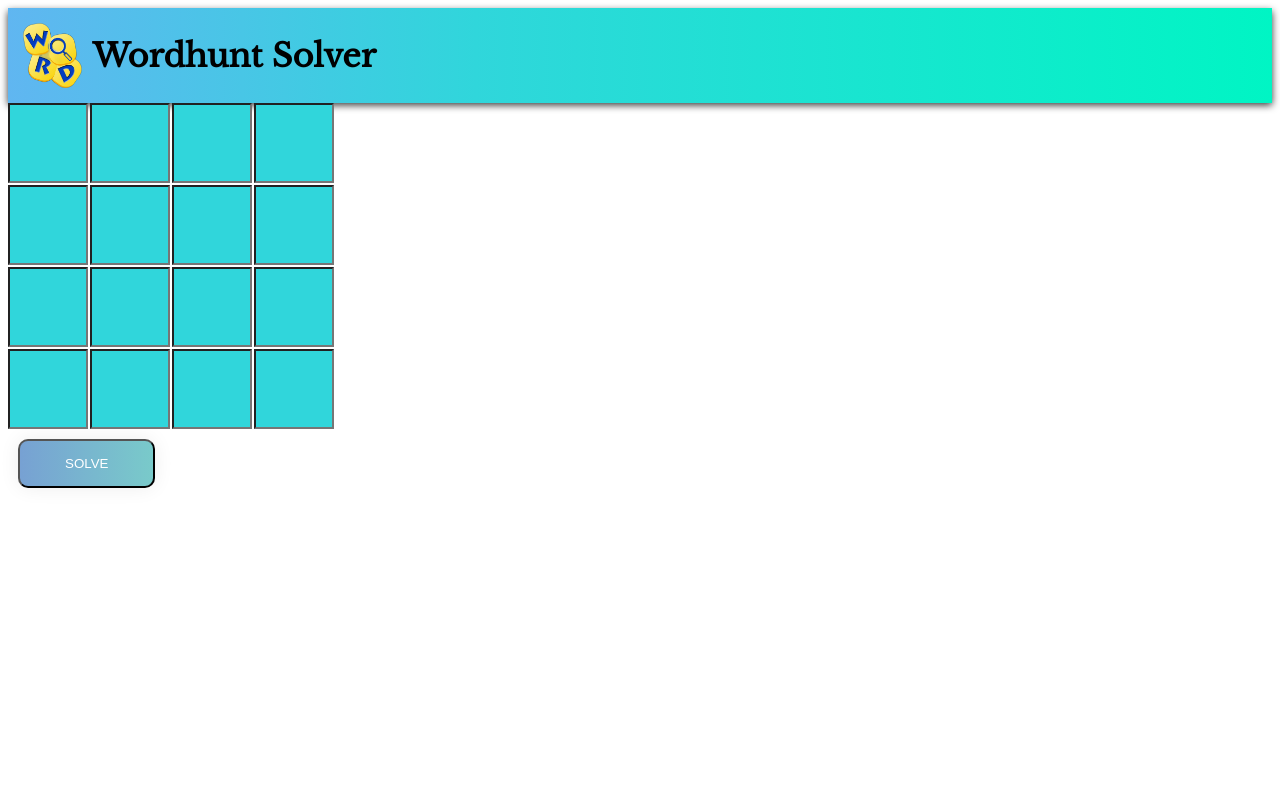
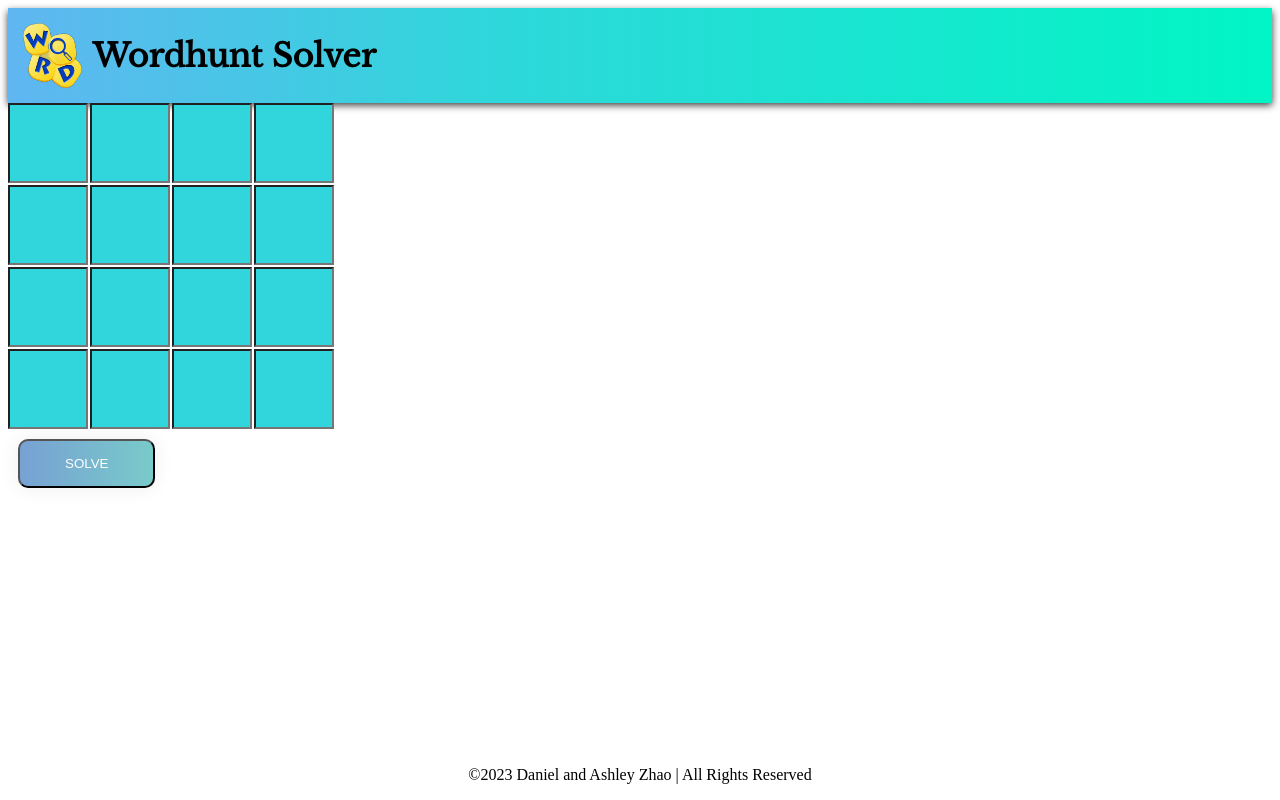
Before and after one commit to P-nguin/Wordhunt-Solver, a React (Vite) app in the folder Wordhunt-Solver/: page / in a window 1280 px wide. Built offline with nearby package versions, Linux system fonts and the light colour scheme.

Commit message:
Setup Footer

```diff
--- a/Wordhunt-Solver/src/App.jsx
+++ b/Wordhunt-Solver/src/App.jsx
@@ -2,7 +2,7 @@
 import { useState } from "react";
 import NavBar from "./components/NavBar"
 import Button from "./components/Button"
-
+import Footer from "./components/Footer"
 import InputGrid from "./components/InputGrid";
 
 function App() {
@@ -12,6 +12,7 @@
 			<NavBar/>
 			<InputGrid/>
 			<Button/>
+			<Footer/>
 		</div>
 	);
 }
--- /dev/null
+++ b/Wordhunt-Solver/src/components/Footer.jsx
@@ -0,0 +1,10 @@
+import React from "react"
+import "../styles/Footer.css"
+
+export default function Footer(){
+    return(
+        <div className = "footer">
+            <p>©2023 Daniel and Ashley Zhao | All Rights Reserved</p>
+        </div>
+    )
+}
--- /dev/null
+++ b/Wordhunt-Solver/src/styles/Footer.css
@@ -0,0 +1,9 @@
+.footer{
+    position: fixed;
+    left: 0;
+    bottom: 0;
+    width: 100%;
+    background-color:#ffffff;
+    color: black;
+    text-align: center;
+}
```
